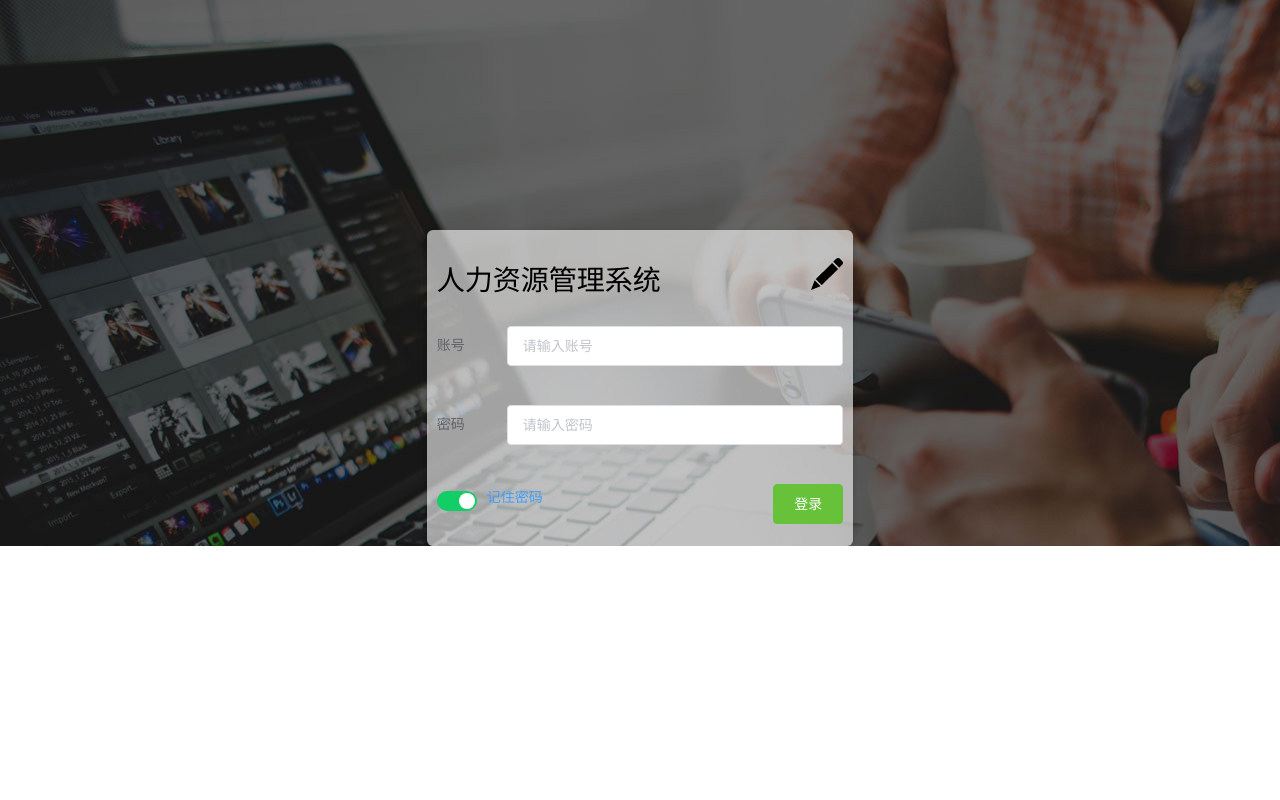
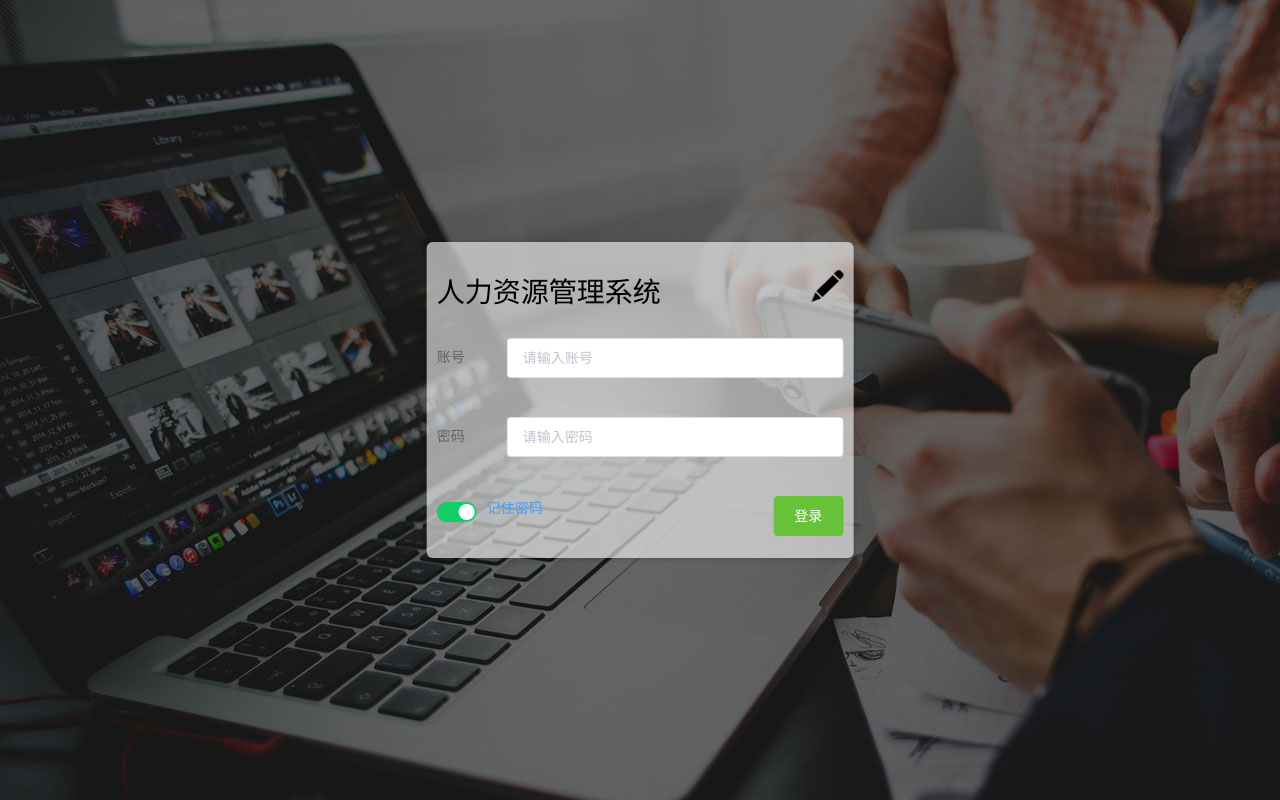
Before and after one commit to githubmayi/hrbranch, a Vue app: page /#/ in a window 1280 px wide. Built offline with nearby package versions, Linux system fonts and the light colour scheme.

Commit message:
登录界面样式完善

```diff
--- a/src/App.vue
+++ b/src/App.vue
@@ -1,5 +1,5 @@
 <template>
-  <div id="app">
+  <div id="app" style="height:100%">
     <router-view/>
   </div>
 </template>
--- a/src/views/login/login.vue
+++ b/src/views/login/login.vue
@@ -1,7 +1,6 @@
 <template>
-  <div id="box">
   <div id="login_main">
-      <el-row type="flex" justify="center" id="login_content">
+    <el-row  id="login_content">
       <el-col :xs="20" :sm="10" :md="8" :xl="8" :lg="8" id="el_col">
         <el-form :label-position="labelposition" label-width="70px">
           <div id="login_title">
@@ -29,7 +28,6 @@
       </el-col>
     </el-row>
   </div>
-  </div>
 </template>
 
 
@@ -54,13 +52,13 @@ export default {
       );
     }
   },
-  created () {
-    document.onkeydown = e =>{
+  created() {
+    document.onkeydown = e => {
       var key = window.event.keyCode;
-      if (key == 13){
+      if (key == 13) {
         this.login();
       }
-    }
+    };
   },
   methods: {
     login() {
@@ -106,13 +104,19 @@ export default {
   margin: 0;
   overflow: hidden;
 }
-#box {
+html{
+  height: 100%;
+}
+body {
+  height: 100%;
+}
+#login_main {
   width: 100%;
-  height: -webkit-fill-available;
+  height: 100%;
   background: url("../../../src/images/login.jpg") no-repeat;
 }
 #login_content {
-  padding-top: 18%;
+  height: 100%;
 }
 
 #el_col {
@@ -120,6 +124,10 @@ export default {
   box-shadow: 0 2px 4px rgba(0, 0, 0, 0.12), 0 0 6px rgba(0, 0, 0, 0.04);
   border-radius: 6px;
   padding: 28px 10px 10px 10px;
+  top: 50%;
+  position: relative;
+  left: 50%;
+  transform: translate(-50%,-50%);
 }
 
 #login_title {
@@ -142,13 +150,4 @@ export default {
 #login_button {
   text-align: end;
 }
-
-@media screen and (min-width: 1600px) {
-  #box {
-    background-size: 100% auto;
-  }
-  #login_content {
-    padding-top: 6%;
-  }
-}
 </style>
```
Lines whose indentation alone changed are shown as unchanged.
